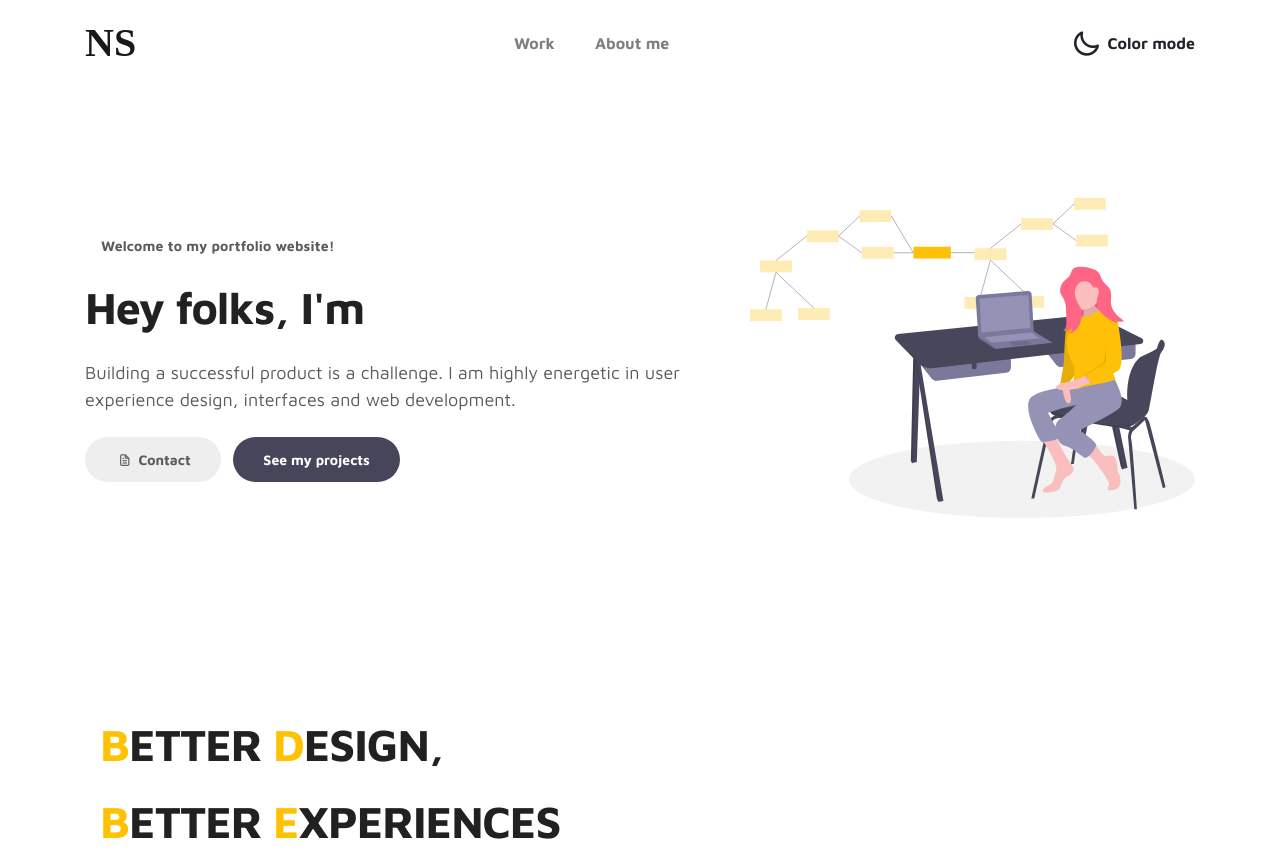
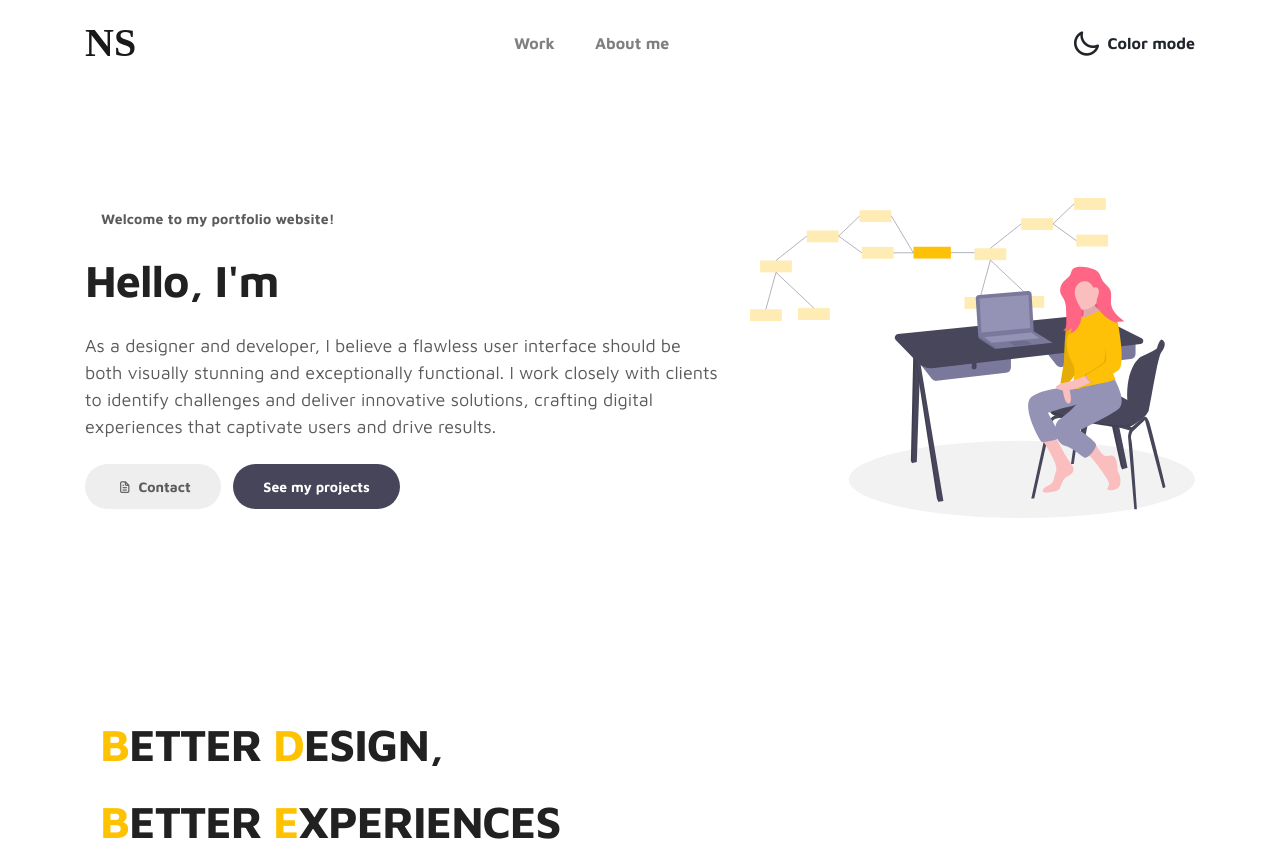
Before and after one commit to NachaSilva/portfolio, a plain HTML site: page index.html in a window 1280 px wide. Shown: the top 852 px of the page. Drawn offline with Linux system fonts and the light colour scheme; a web font is replaced by a local one.

Commit message:
fixed banner

```diff
--- a/index.html
+++ b/index.html
@@ -63,7 +63,7 @@
                     <div class="about-text">
                         <small class="small-text">Welcome to <span class="mobile-block">my portfolio website!</span></small>
                         <h1 class="animated animated-text">
-                            <span class="mr-2">Hey folks, I'm</span>
+                            <span class="mr-2">Hello, I'm</span>
                                 <div class="animated-info">
                                     <span class="animated-item">Nacha Silva</span>
                                     <span class="animated-item">Web Designer</span>
@@ -72,10 +72,10 @@
                                 </div>
                         </h1>
 
-                        <p>Building a successful product is a challenge. I am highly energetic in user experience design, interfaces and web development.</p>
+                        <p>As a designer and developer, I believe a flawless user interface should be both visually stunning and exceptionally functional. I work closely with clients to identify challenges and deliver innovative solutions, crafting digital experiences that captivate users and drive results.</p>
 
                         <div class="custom-btn-group mt-4">
-                          <a href="#" class="btn mr-lg-2 custom-btn"><i class='uil uil-file-alt'></i> Contact</a>
+                          <a href="https://www.linkedin.com/in/mariaignaciasilva/" class="btn mr-lg-2 custom-btn"><i class='uil uil-file-alt'></i> Contact</a>
                           <a href="#project" class="btn custom-btn custom-btn-bg custom-btn-link">See my projects</a>
                         </div>
                     </div>
```
